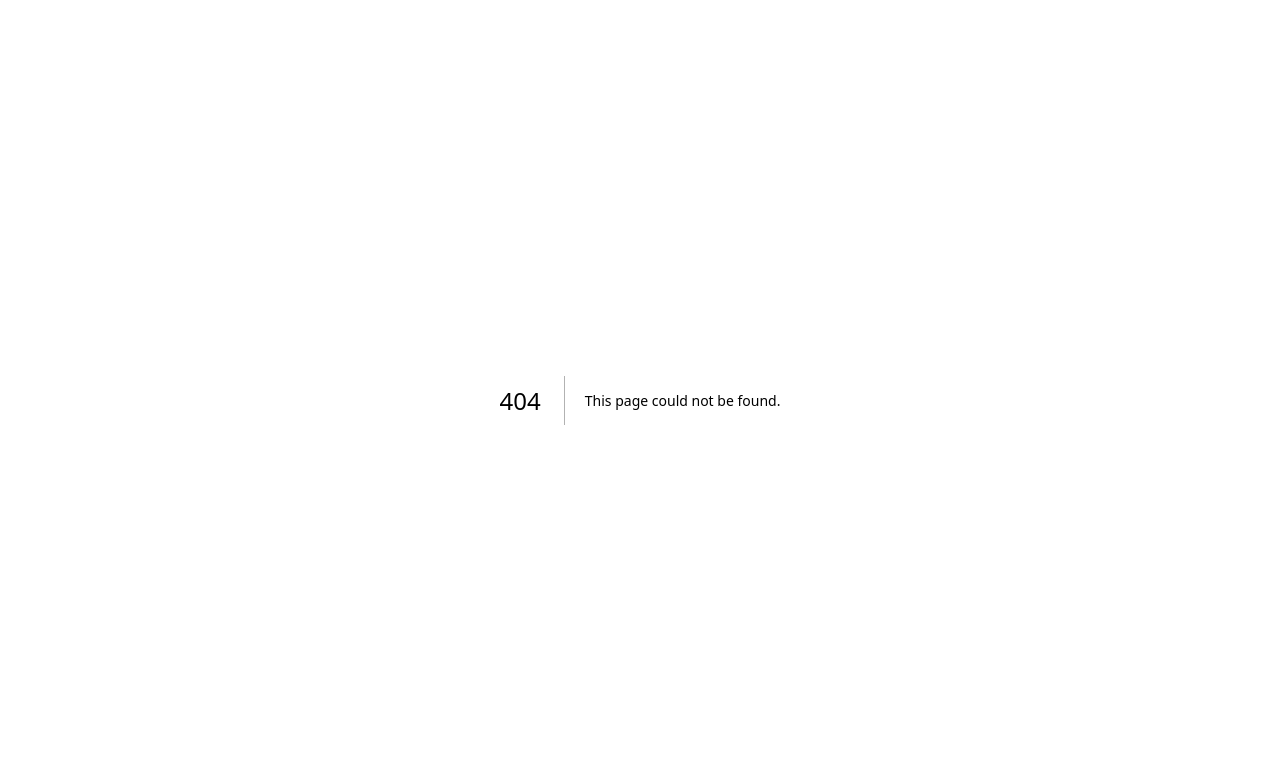
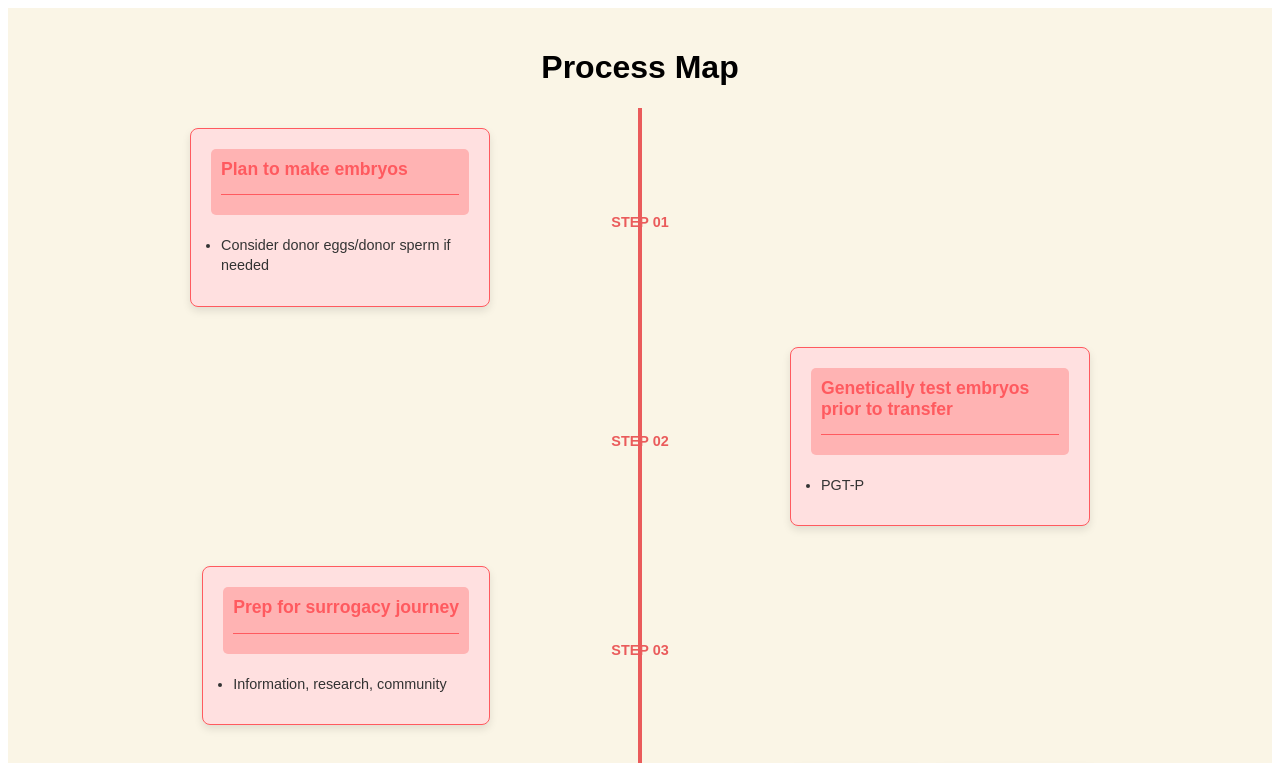
Before and after one commit to ekang100/BabyBumps, a Next.js app in the folder nextjs-blog/: page /processmap in a window 1280 px wide. Before the commit this address had no page. Shown: the top 763 px of the page. Built offline with nearby package versions, Linux system fonts and the light colour scheme.

Commit message:
added process map code & still editing

```diff
--- /dev/null
+++ b/nextjs-blog/components/infocard.js
@@ -0,0 +1,66 @@
+// InfoCard.js
+import React from 'react';
+
+const InfoCard = ({ title, description, items = [] }) => {
+  return (
+    <div style={styles.card}>
+      <div style={styles.titleSection}>
+        <h2 style={styles.title}>{title}</h2>
+        <p style={styles.description}>{description}</p>
+        <hr style={styles.line} />
+      </div>
+      {items.length > 0 && (
+        <ul style={styles.list}>
+          {items.map((item, index) => (
+            <li key={index} style={styles.listItem}>{item}</li>
+          ))}
+        </ul>
+      )}
+    </div>
+  );
+};
+
+const styles = {
+  card: {
+    border: '1px solid #ff5a5f',
+    borderRadius: '8px',
+    padding: '20px',
+    textAlign: 'left',
+    backgroundColor: '#ffe0e0',
+    maxWidth: '300px',
+    boxShadow: '0px 4px 8px rgba(0, 0, 0, 0.1)',
+  },
+  titleSection: {
+    backgroundColor: '#ffb3b3',
+    padding: '10px',
+    borderRadius: '5px',
+  },
+  title: {
+    fontSize: '1.1rem',
+    color: '#ff5a5f',
+    margin: '0',
+  },
+  description: {
+    fontSize: '0.9rem',
+    color: '#333',
+  },
+  list: {
+    paddingLeft: '15px',
+    margin: '10px 0 0 0',
+    listStyleType: 'disc',
+    color: '#333',
+    backgroundColor: '#ffe0e0',
+    padding: '10px',
+  },
+  listItem: {
+    fontSize: '0.9rem',
+    lineHeight: '1.4',
+  },
+  line: {
+    border: 'none',
+    borderTop: '1px solid #ff5a5f',
+    margin: '10px 0',
+  },
+};
+
+export default InfoCard;
--- /dev/null
+++ b/nextjs-blog/pages/processmap.js
@@ -0,0 +1,140 @@
+import React from 'react';
+import InfoCard from '../components/InfoCard';
+
+const stages = [
+  {
+    step: 'STEP 01',
+    left: {
+      title: 'Plan to make embryos',
+      items: ['Consider donor eggs/donor sperm if needed'],
+    },
+  },
+  {
+    step: 'STEP 02',
+    right: {
+      title: 'Genetically test embryos prior to transfer',
+      items: ['PGT-P'],
+    },
+  },
+  {
+    step: 'STEP 03',
+    left: {
+      title: 'Prep for surrogacy journey',
+      items: ['Information, research, community'],
+    },
+  },
+  {
+    step: 'STEP 04',
+    right: [
+      {
+        title: 'Option 1: Agency',
+        items: ['Research agencies and find the right fit based on personality and timeline'],
+      },
+      {
+        title: 'Option 2: Independent Journeys',
+        items: ['Family/friends, Facebook', 'Find surrogacy consultant'],
+      },
+    ],
+  },
+  {
+    step: 'STEP 05',
+    left: {
+      title: 'Make profile to match with surrogate',
+      items: ['Focus on your personality, your support system, what you hope your relationship will be like with surrogate'],
+    },
+  },
+];
+
+const ProcessMap = () => {
+  return (
+    <div style={{
+      display: 'flex',
+      flexDirection: 'column',
+      alignItems: 'center',
+      padding: '20px',
+      backgroundColor: '#faf5e6',
+      minHeight: '100vh',
+      fontFamily: 'Arial, sans-serif',
+    }}>
+      <h1 style={{ textAlign: 'center' }}>Process Map</h1>
+
+      <div style={{
+        display: 'flex',
+        flexDirection: 'column',
+        alignItems: 'center',
+        width: '100%',
+        maxWidth: '900px',
+        margin: '0 auto',
+        position: 'relative',
+      }}>
+        <div style={{
+          position: 'absolute',
+          left: '50%',
+          width: '4px',
+          height: 'calc(100% - 40px)', // Adjust to make space for step labels
+          backgroundColor: '#ea5b5b',
+          transform: 'translateX(-50%)',
+          zIndex: 0,
+        }}></div>
+
+        {stages.map((stage, index) => (
+          <div key={index} style={{
+            display: 'flex',
+            alignItems: 'center',
+            justifyContent: 'space-between',
+            width: '100%',
+            margin: '20px 0',
+            position: 'relative',
+          }}>
+            <div style={{
+              flex: 1,
+              display: 'flex',
+              justifyContent: 'flex-end',
+              paddingRight: '20px',
+              maxWidth: '300px',
+              visibility: stage.left ? 'visible' : 'hidden',
+              zIndex: 2,
+            }}>
+              {stage.left && <InfoCard title={stage.left.title} items={stage.left.items} />}
+            </div>
+
+            <div style={{
+              display: 'flex',
+              flexDirection: 'column',
+              alignItems: 'center',
+              width: '80px',
+              zIndex: 3,
+              textAlign: 'center',
+              marginTop: '10px', // Add margin for better spacing
+            }}>
+              <span style={{
+                color: '#ea5b5b',
+                fontWeight: 'bold',
+                fontSize: '0.9rem',
+              }}>{stage.step}</span>
+            </div>
+
+            <div style={{
+              flex: 1,
+              display: 'flex',
+              gap: '10px',
+              paddingLeft: '20px',
+              justifyContent: 'flex-start',
+              maxWidth: '300px',
+              visibility: stage.right ? 'visible' : 'hidden',
+              zIndex: 2,
+            }}>
+              {Array.isArray(stage.right)
+                ? stage.right.map((item, i) => (
+                    <InfoCard key={i} title={item.title} items={item.items} />
+                  ))
+                : stage.right && <InfoCard title={stage.right.title} items={stage.right.items} />}
+            </div>
+          </div>
+        ))}
+      </div>
+    </div>
+  );
+};
+
+export default ProcessMap;
```
